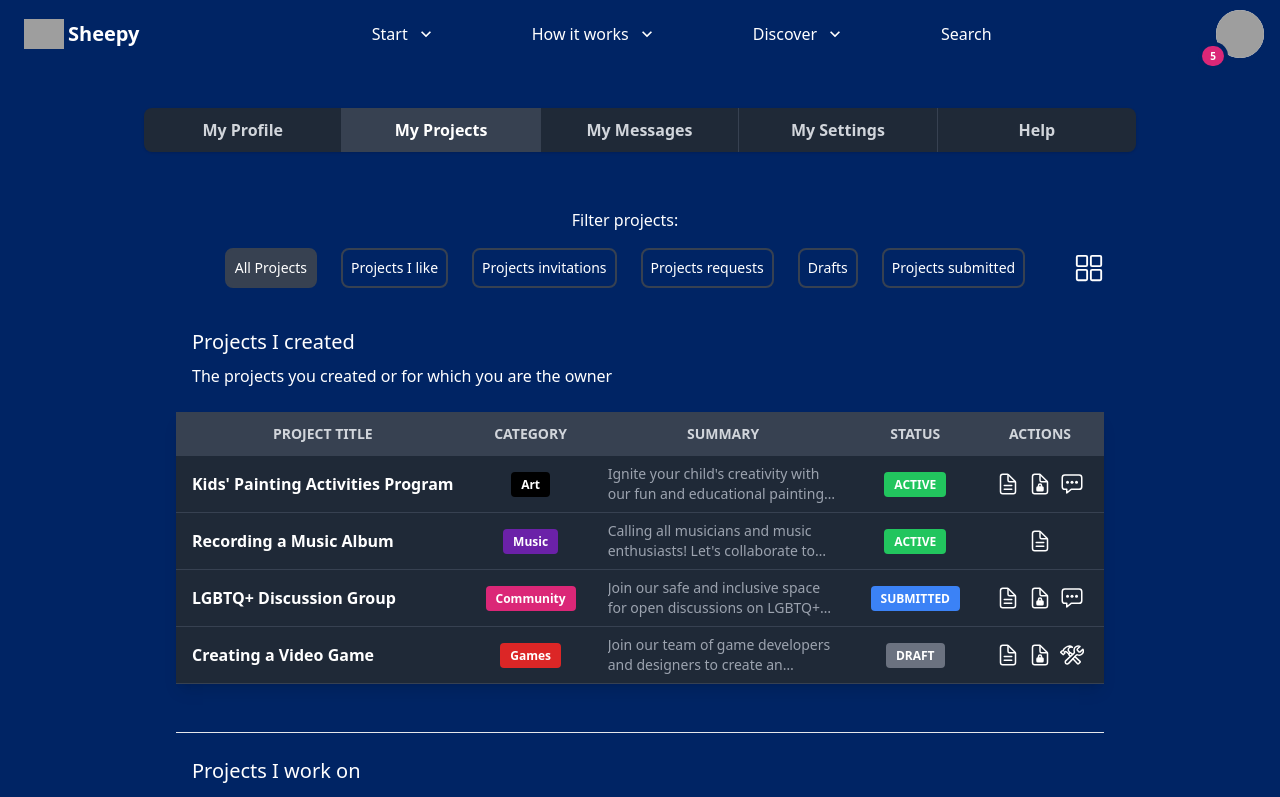
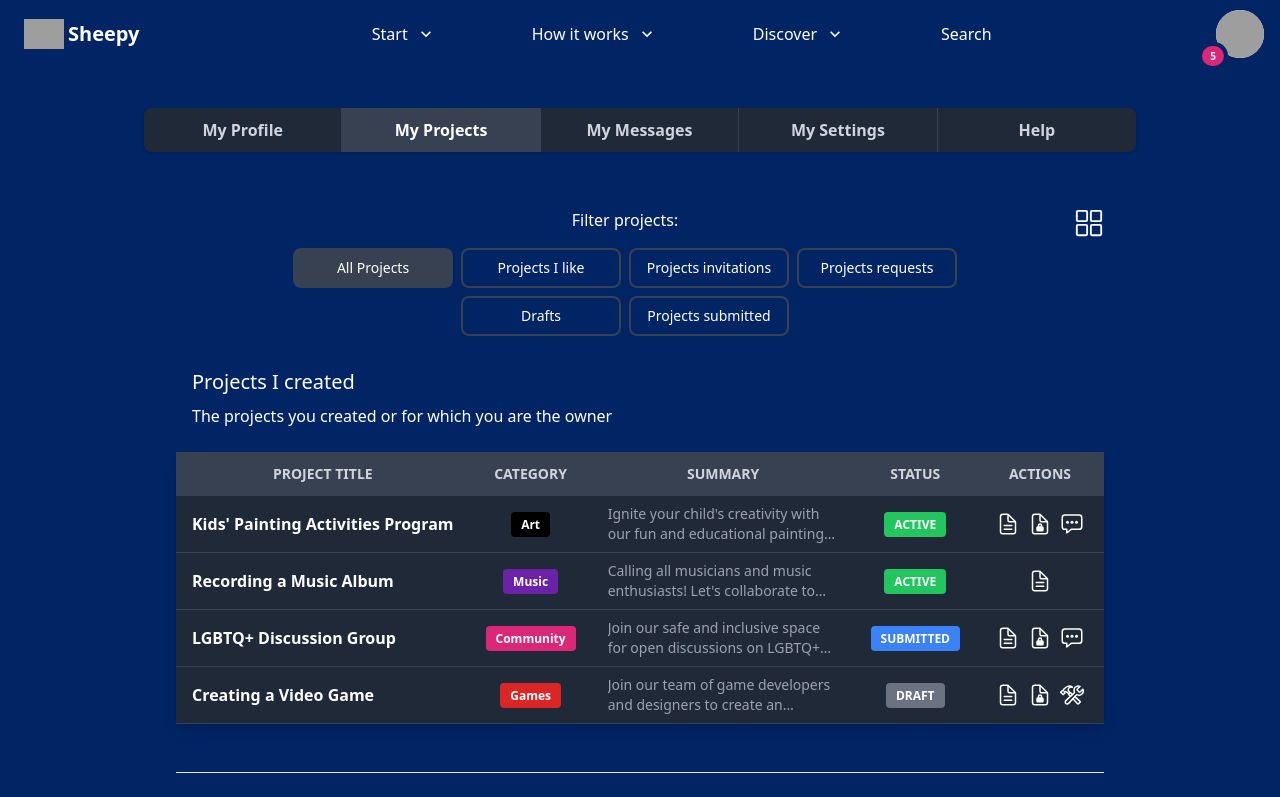
Before and after one commit to aiko-kami/sheepy, a Next.js app: page /users/my-projects in a window 1280 px wide. Shown: the top 797 px of the page. Built offline with nearby package versions, Linux system fonts and the light colour scheme; grey boxes are pictures that could not be loaded; a web font is replaced by a local one.

Commit message:
improved filter scroll and fixed subcat scroll

```diff
--- a/src/components/Category/SubCategories.jsx
+++ b/src/components/Category/SubCategories.jsx
@@ -56,14 +56,14 @@ const SubCategories = ({ category, setSelectedSubCategory }) => {
 
 	return (
 		<>
-			<div className="mb-4 sm:mb-8 text-center">
+			<div className="mb-4 sm:mb-8 text-center w-full">
 				<p className="mb-2 sm:mb-4 text-lg sm:text-xl">Filter on sub-categories:</p>
 				<div className="grid grid-flow-col gap-6 overflow-x-auto">
 					{category.subCategories.map((subCategory, index) => (
 						<motion.div
 							key={index}
 							onClick={() => handleSubCategoryClick(subCategory)}
-							className={`relative border-2 border-${category.colors.colorBase} text-nowrap rounded-lg p-2 mb-2 cursor-pointer overflow-hidden ${
+							className={`relative border-2 border-${category.colors.colorBase} text-nowrap rounded-lg p-2 cursor-pointer ${
 								selectedSubCategory?.name === subCategory.name && `bg-${category.colors.colorBase} text-white`
 							}`}
 							initial="rest"
--- a/src/components/User/UserProjectsPrivate/MyProjects.jsx
+++ b/src/components/User/UserProjectsPrivate/MyProjects.jsx
@@ -46,7 +46,7 @@ const MyProjects = ({ user }) => {
 
 	return (
 		<>
-			<div className="flex justify-between items-center">
+			<div className="flex mb-4 sm:mb-8 justify-between items-start">
 				{/* Filter projects */}
 				<MyProjectsFilter projectTypes={projectTypes} selectedProjectType={selectedProjectType} setSelectedProjectType={setSelectedProjectType} onProjectTypeChange={setSelectedProjectType} />
 
--- a/src/components/User/UserProjectsPrivate/MyProjectsFilter.jsx
+++ b/src/components/User/UserProjectsPrivate/MyProjectsFilter.jsx
@@ -24,14 +24,14 @@ const MyProjectsFilter = ({ projectTypes, selectedProjectType, onProjectTypeChan
 	return (
 		<>
 			{/* Menu to filter on projects types  */}
-			<div className="mb-4 sm:mb-8 text-center mx-auto">
+			<div className="text-center mx-auto w-full max-w-7/8">
 				<p className="mb-2 sm:mb-4">Filter projects:</p>
-				<div className="grid grid-flow-col gap-6 overflow-x-auto text-sm">
+				<div className="flex flex-wrap gap-2 justify-center text-sm w-full max-w-full">
 					{projectTypes.map((type, index) => (
 						<motion.div
 							key={index}
 							onClick={() => handleProjectTypeClick(type.value)}
-							className={`relative border-2 border-gray-700 text-nowrap rounded-lg p-2 mb-2 cursor-pointer overflow-hidden ${selectedProjectType === type.value && "bg-gray-700 text-white"}`}
+							className={`relative sm:min-w-40 border-2 border-gray-700 whitespace-nowrap rounded-lg p-2 cursor-pointer ${selectedProjectType === type.value && "bg-gray-700 text-white"}`}
 							initial="rest"
 							whileHover="hover"
 							animate="rest"
```
